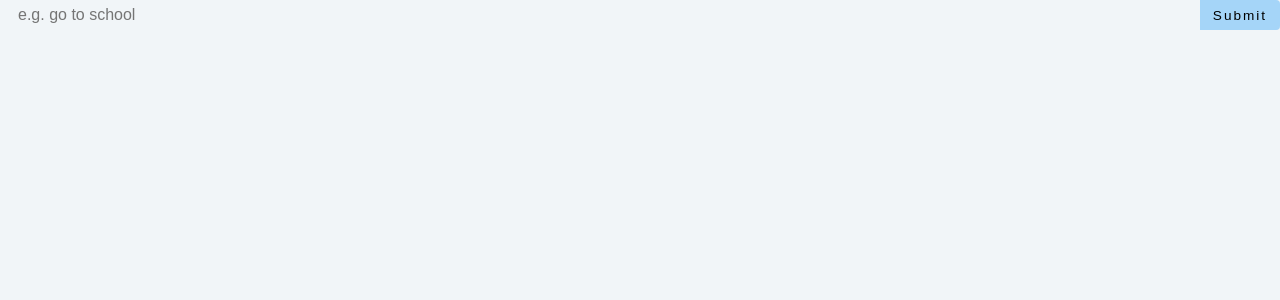
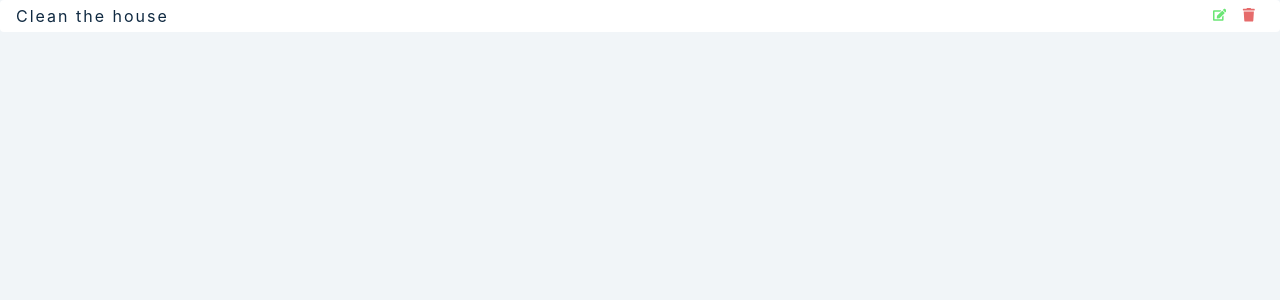
Before and after one commit to DoanhTran03/react-projects, a React (Vite) app: page / in a window 1280 px wide. Shown: the top 300 px of the page. Built offline with nearby package versions, Linux system fonts and the light colour scheme.

Commit message:
Build BudItem component

```diff
--- a/package.json
+++ b/package.json
@@ -11,7 +11,8 @@
   },
   "dependencies": {
     "react": "^18.2.0",
-    "react-dom": "^18.2.0"
+    "react-dom": "^18.2.0",
+    "react-icons": "^4.10.1"
   },
   "devDependencies": {
     "@types/react": "^18.2.14",
--- a/src/App.tsx
+++ b/src/App.tsx
@@ -1,10 +1,11 @@
 import BudForm from "./components/BudForm"
+import BudItem from "./components/BudItem"
 
 function App() {
 
   return (
     <>
-      <BudForm></BudForm>
+      <BudItem></BudItem>
     </>
   )
 }
--- /dev/null
+++ b/src/components/BudItem.tsx
@@ -0,0 +1,15 @@
+import React from 'react'
+import { FaEdit, FaTrash } from 'react-icons/fa';
+const BudItem = () => {
+  return (
+    <div className='budItem'>
+        <p className='budItem__name'>Clean the house</p>
+        <div className="budItem__buttons">
+            <button className="edit"><FaEdit></FaEdit></button>
+            <button className="trash"><FaTrash></FaTrash></button>
+        </div>
+    </div>
+  )
+}
+
+export default BudItem
--- a/src/index.css
+++ b/src/index.css
@@ -37,7 +37,7 @@ p {
   justify-content: center;
 }
 .budForm__input {
-  flex: 1 0 auto;
+  flex: 1  0 auto;
   border-color: transparent;
   padding: 4px 16px;
   background-color: rgb(241, 245, 248);
@@ -51,3 +51,31 @@ p {
   border: transparent;
   letter-spacing: 2px;
 }
+/*----BudItem---*/
+.budItem {
+  transition: all 0.2s linear;
+  border-radius: 4px;
+  margin-bottom: 0.8rem;
+  padding: 4px 16px;
+  background-color: white;
+  display: flex;
+}
+.budItem__name {
+  flex: 1 0 auto;
+}
+.budItem__buttons .edit {
+  color: rgb(107, 230, 117);
+  cursor: pointer;
+  background-color: transparent;
+  border-color: transparent;
+}
+.budItem__buttons .trash {
+  color: rgb(230, 107, 107);
+  cursor: pointer;
+  border-color: transparent;
+  background-color: transparent;
+}
+.budItem:hover {
+  color: rgb(97, 125, 152);
+  background-color: rgb(241, 245, 248);
+}
```
Also changed, not shown: 1 other file (tests, documents, lock files or other folders).
